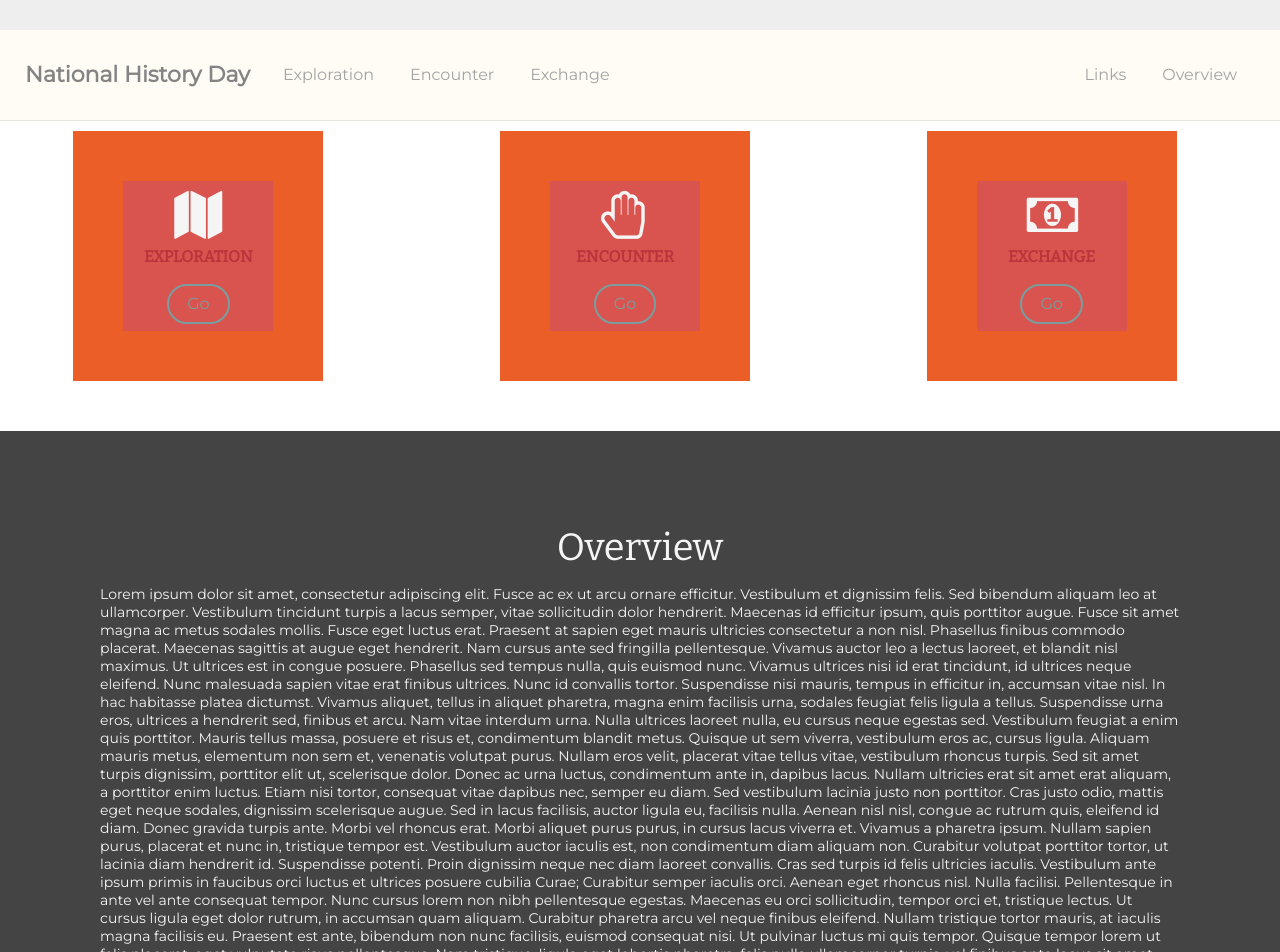
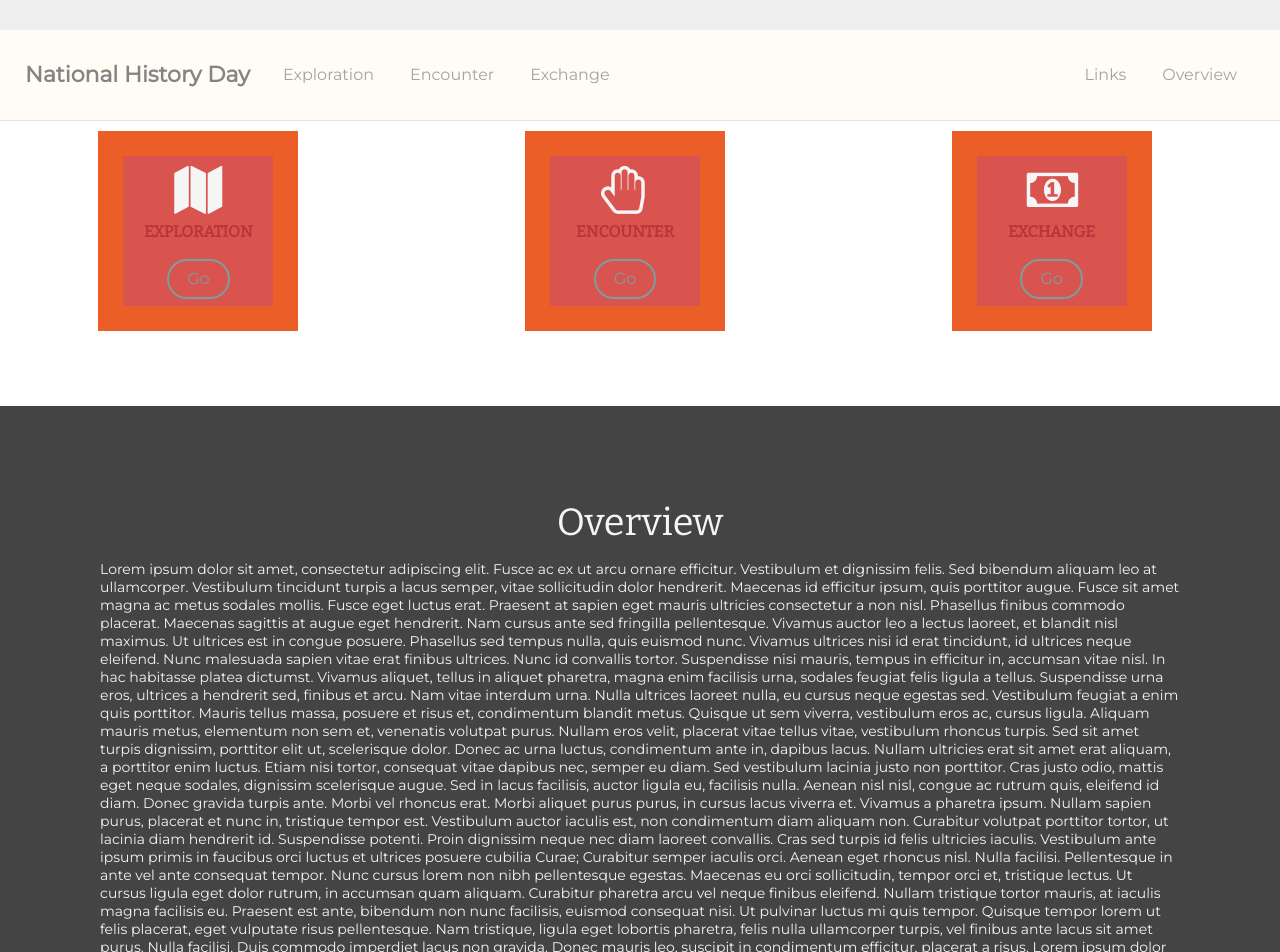
Before and after one commit to MicahChu/NHD, a plain HTML site: page index.html in a window 1280 px wide. Shown: the part 180-1132 px from the top of the page. Drawn offline with nearby package versions, Linux system fonts and the light colour scheme.

Commit message:
Expanding links

```diff
--- a/css/main.css
+++ b/css/main.css
@@ -45,16 +45,20 @@
 }
 
 .link-image {
-  width: 250px;
-  height: 250px;
-  border: 50px solid #EB5E28;
+  width: 200px;
+  height: 200px;
+  border: 25px solid #EB5E28;
   background-color: #d9534f;
   margin: auto;
+  margin-bottom: 75px;
 }
 
 .link-image:hover {
   border: 50px solid #d9534f;
   background-color: #EB5E28;
+  width: 250px;
+  height: 250px;
+  margin-bottom: 25px;
 }
 
 * {
@@ -101,7 +105,6 @@
 
 .oversection {
   background-color: #444;
-  margin-top: 50px;
 }
 
 .navbar {
--- a/index.html
+++ b/index.html
@@ -117,6 +117,7 @@
 Vivamus a pharetra ipsum. Nullam sapien purus, placerat et nunc in, tristique tempor est. Vestibulum auctor iaculis est, non condimentum diam aliquam non. Curabitur volutpat porttitor tortor, ut lacinia diam hendrerit id. Suspendisse potenti. Proin dignissim neque nec diam laoreet convallis. Cras sed turpis id felis ultricies iaculis. Vestibulum ante ipsum primis in faucibus orci luctus et ultrices posuere cubilia Curae; Curabitur semper iaculis orci. Aenean eget rhoncus nisl. Nulla facilisi. Pellentesque in ante vel ante consequat tempor. Nunc cursus lorem non nibh pellentesque egestas. Maecenas eu orci sollicitudin, tempor orci et, tristique lectus. Ut cursus ligula eget dolor rutrum, in accumsan quam aliquam.
 
 Curabitur pharetra arcu vel neque finibus eleifend. Nullam tristique tortor mauris, at iaculis magna facilisis eu. Praesent est ante, bibendum non nunc facilisis, euismod consequat nisi. Ut pulvinar luctus mi quis tempor. Quisque tempor lorem ut felis placerat, eget vulputate risus pellentesque. Nam tristique, ligula eget lobortis pharetra, felis nulla ullamcorper turpis, vel finibus ante lacus sit amet purus. Nulla facilisi. Duis commodo imperdiet lacus non gravida. Donec mauris leo, suscipit in condimentum efficitur, placerat a risus.</p>
+<div style="width:100%; height: 20px; color: #444;"></div>
 </section>
         <script src="http://ajax.googleapis.com/ajax/libs/jquery/1.11.2/jquery.min.js"></script>
         <script>window.jQuery || document.write('<script src="js/vendor/jquery-1.11.2.min.js"><\/script>')</script>
```
